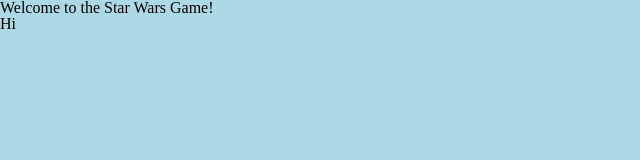
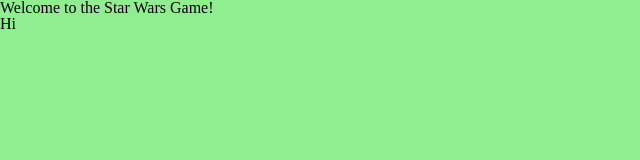
Before and after one commit to ashishdommety/week-4-game, a website built with webpack: page src/template.html in a window 1280 px wide. Shown: the whole page, without its empty margins (0-640 px from the left). Built offline with nearby package versions, Linux system fonts and the light colour scheme.

Commit message:
configure webpack-dev-server

```diff
--- a/package.json
+++ b/package.json
@@ -6,7 +6,7 @@
   "scripts": {
     "test": "echo \"Error: no test specified\" && exit 1",
     "build": "webpack --config webpack.prod.js",
-    "start": "webpack --config webpack.dev.js"
+    "start": "webpack-dev-server --config webpack.dev.js --open"
   },
   "repository": {
     "type": "git",
--- a/src/css/color.css
+++ b/src/css/color.css
@@ -1,3 +1,3 @@
 body {
-  background: lightblue;
+  background: lightgreen;
 }
```
